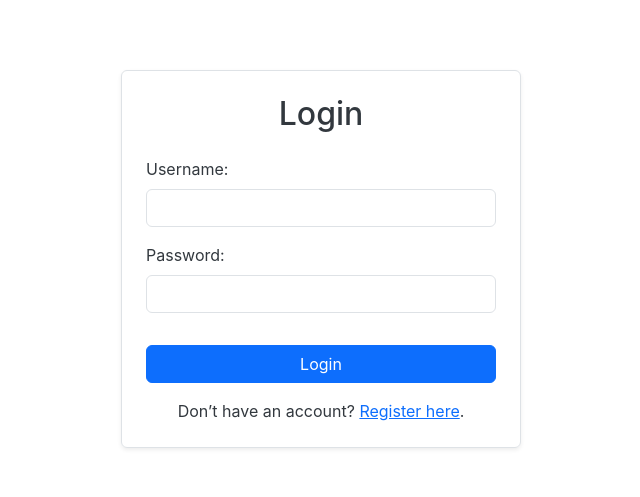
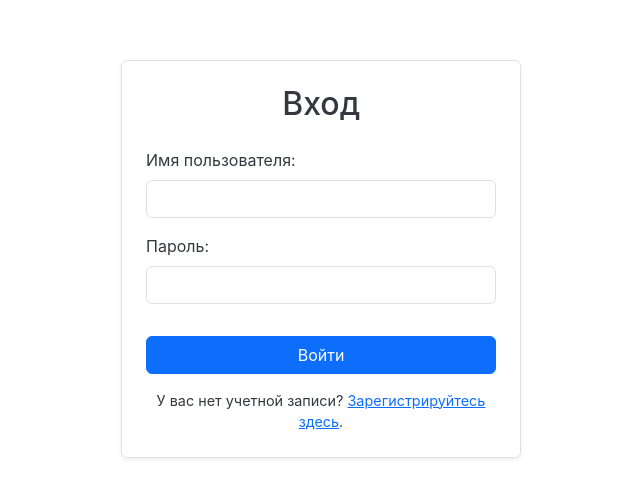
Before and after one commit to antonlukisha/SeismicTomographyFrontend, a React (Vite) app: page /login in a window 1280 px wide. Shown: the part 141-638 px from the top of the page, without its empty margins (319-959 px from the left). Built offline with nearby package versions, Linux system fonts and the light colour scheme.

Commit message:
add russian localisation

```diff
--- a/src/api/user/loginUser.js
+++ b/src/api/user/loginUser.js
@@ -14,9 +14,9 @@ export const loginUser = async (user) => {
       if (response.status == 200) {
         return response.data;
       } else {
-        throw new Error("Authorisation failed");
+        throw new Error("Не удалось выполнить авторизацию");
       }
     } catch (error) {
-      throw new Error(error.response?.data?.message || 'Authorisation failed');
+      throw new Error(error.response?.data?.message || 'Не удалось выполнить авторизацию');
     }
 };
--- a/src/api/user/registerUser.js
+++ b/src/api/user/registerUser.js
@@ -11,13 +11,13 @@ export const registerUser = async (dto) => {
    if (response.status == 201) {
      return response.data;
    } else {
-     throw new Error("Registration failed");
+     throw new Error("Не удалось выполнить регистрацию");
    }
   } catch (error) {
     if (error.response && error.response.status === 409) {
-      throw new Error("Username already exists. Please try again with a different name.");
+      throw new Error("Имя пользователя уже существует. Пожалуйста, повторите попытку под другим именем.");
     } else {
-      throw new Error(error.response?.data?.message || 'Registration failed');
+      throw new Error(error.response?.data?.message || 'Не удалось выполнить регистрацию');
     }
   }
 };
--- a/src/components/Login/LoginButton.jsx
+++ b/src/components/Login/LoginButton.jsx
@@ -6,7 +6,7 @@ const LoginButton = ({ loading }) => (
     disabled={loading}
     className="btn btn-primary w-100 mt-3"
   >
-    {loading ? 'Logging in...' : 'Login'}
+    {loading ? 'Вход...' : 'Войти'}
   </button>
 );
 
--- a/src/components/Login/LoginForm.jsx
+++ b/src/components/Login/LoginForm.jsx
@@ -15,7 +15,7 @@ const LoginForm = () => {
 
   const validateForm = () => {
     if (!username || !password) {
-      setError('Username and password are required');
+      setError('Требуются имя пользователя и пароль');
       return false;
     }
     setError('');
@@ -42,7 +42,7 @@ const LoginForm = () => {
         navigate('/');
       }, 1000);
     } catch (error) {
-      setError('An error occurred. Please try again later.');
+      setError('Произошла ошибка. Пожалуйста, повторите попытку позже.');
     } finally {
       setLoading(false);
     }
@@ -50,16 +50,16 @@ const LoginForm = () => {
 
   return (
     <form onSubmit={handleSubmit} className="p-4 border rounded shadow-sm" style={{ width: '100%', maxWidth: '400px' }}>
-      <h2 className="mb-4 text-center">Login</h2>
-      <InputField label="Username" value={username} onChange={setUsername} type="text" />
-      <InputField label="Password" value={password} onChange={setPassword} type="password" />
+      <h2 className="mb-4 text-center">Вход</h2>
+      <InputField label="Имя пользователя" value={username} onChange={setUsername} type="text" />
+      <InputField label="Пароль" value={password} onChange={setPassword} type="password" />
       <LoginButton loading={loading} />
       {error && <Message message={error} type="danger" />}
       <div className="mt-3 text-center">
-        <p className="mb-0">
-          Don’t have an account?{' '}
+        <p className="mb-0" style={{ fontSize: '0.9rem' }}>
+          У вас нет учетной записи?{' '}
           <a href="/register" className="text-primary">
-            Register here
+            Зарегистрируйтесь здесь
           </a>.
         </p>
       </div>
--- a/src/components/Register/RegisterButton.jsx
+++ b/src/components/Register/RegisterButton.jsx
@@ -6,7 +6,7 @@ const RegisterButton = ({ loading }) => (
     disabled={loading}
     className="btn btn-primary w-100 mt-3"
   >
-    {loading ? 'Signing in...' : 'Sign in'}
+    {loading ? 'Регистрация...' : 'Зарегистрироваться'}
   </button>
 );
 
--- a/src/components/Register/RegisterForm.jsx
+++ b/src/components/Register/RegisterForm.jsx
@@ -25,12 +25,12 @@ const RegisterForm = () => {
     setLoading(true);
 
     if (password !== confirmPassword) {
-      setErrorMessage("Passwords do not match");
+      setErrorMessage("Пароли не совпадают");
       return;
     }
 
     if (!isPasswordStrong(password)) {
-      setErrorMessage("Password must be at least 8 characters long and include uppercase, lowercase, and a number");
+      setErrorMessage("Пароль должен иметь не менее 8 символов, включать в себя нижний и верхний регистр, а также цифры");
       return;
     }
 
@@ -48,14 +48,14 @@ const RegisterForm = () => {
         console.log(response);
 
         // Поскольку мы ожидаем успешный ответ с кодом 201, проверяем это
-        setSuccessMessage("Registration successful!");
+        setSuccessMessage("Регистрация прошла успешно!");
 
         // Добавление редиректа на страницу логина
         setTimeout(() => {
           navigate('/login');
         }, 2000); // редирект через 2 секунды
     } catch (error) {
-        setErrorMessage(error.message || "An error occurred. Please try again later.");
+        setErrorMessage(error.message || "Произошла ошибка. Пожалуйста, повторите попытку позже.");
         console.error(errorMessage);
     } finally {
         setLoading(false);
@@ -64,11 +64,11 @@ const RegisterForm = () => {
 
   return (
     <form onSubmit={handleRegister} className="p-4 border rounded shadow-sm" style={{ width: '100%', maxWidth: '400px' }}>
-      <h2 className="mb-4 text-center">Registration</h2>
-      <InputField label="Username" value={username} onChange={setUsername} type="text" />
-      <InputField label="Password" value={password} onChange={setPassword} type={isVisible ? 'text' : 'password'} />
-      <InputField label="Confirm Password" value={confirmPassword} onChange={setConfirmPassword} type="password" />
-      <ShowPasswordButton label="Show password" isVisible={isVisible} setIsVisible={setIsVisible} />
+      <h2 className="mb-4 text-center">Регистрация</h2>
+      <InputField label="Имя пользователя" value={username} onChange={setUsername} type="text" />
+      <InputField label="Пароль" value={password} onChange={setPassword} type={isVisible ? 'text' : 'password'} />
+      <InputField label="Подтвердите пароль" value={confirmPassword} onChange={setConfirmPassword} type="password" />
+      <ShowPasswordButton label="Показать пароль" isVisible={isVisible} setIsVisible={setIsVisible} />
       <Message message={errorMessage} type="danger" />
       <Message message={successMessage} type="success" />
       <RegisterButton loading={loading} />
```
